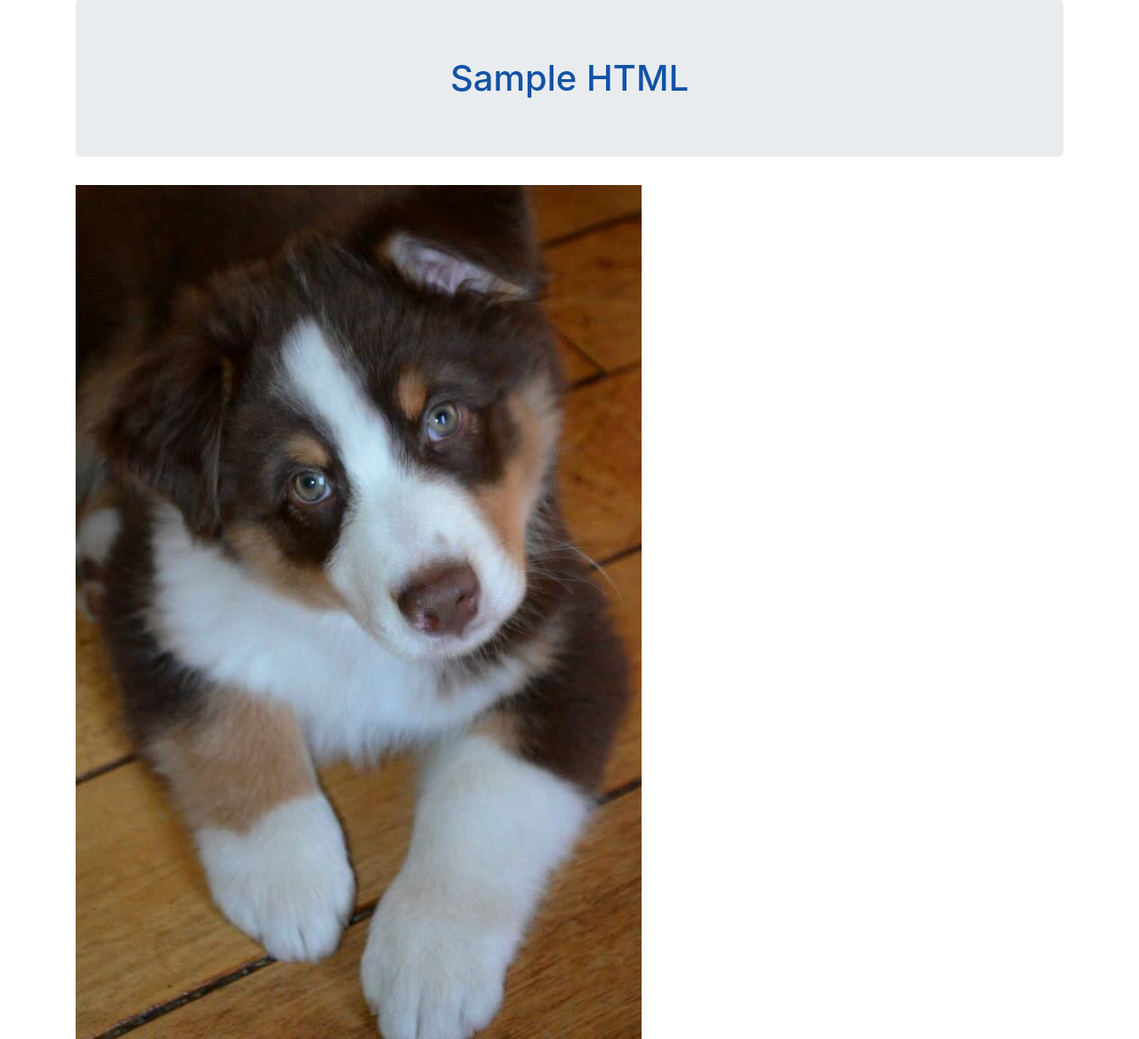
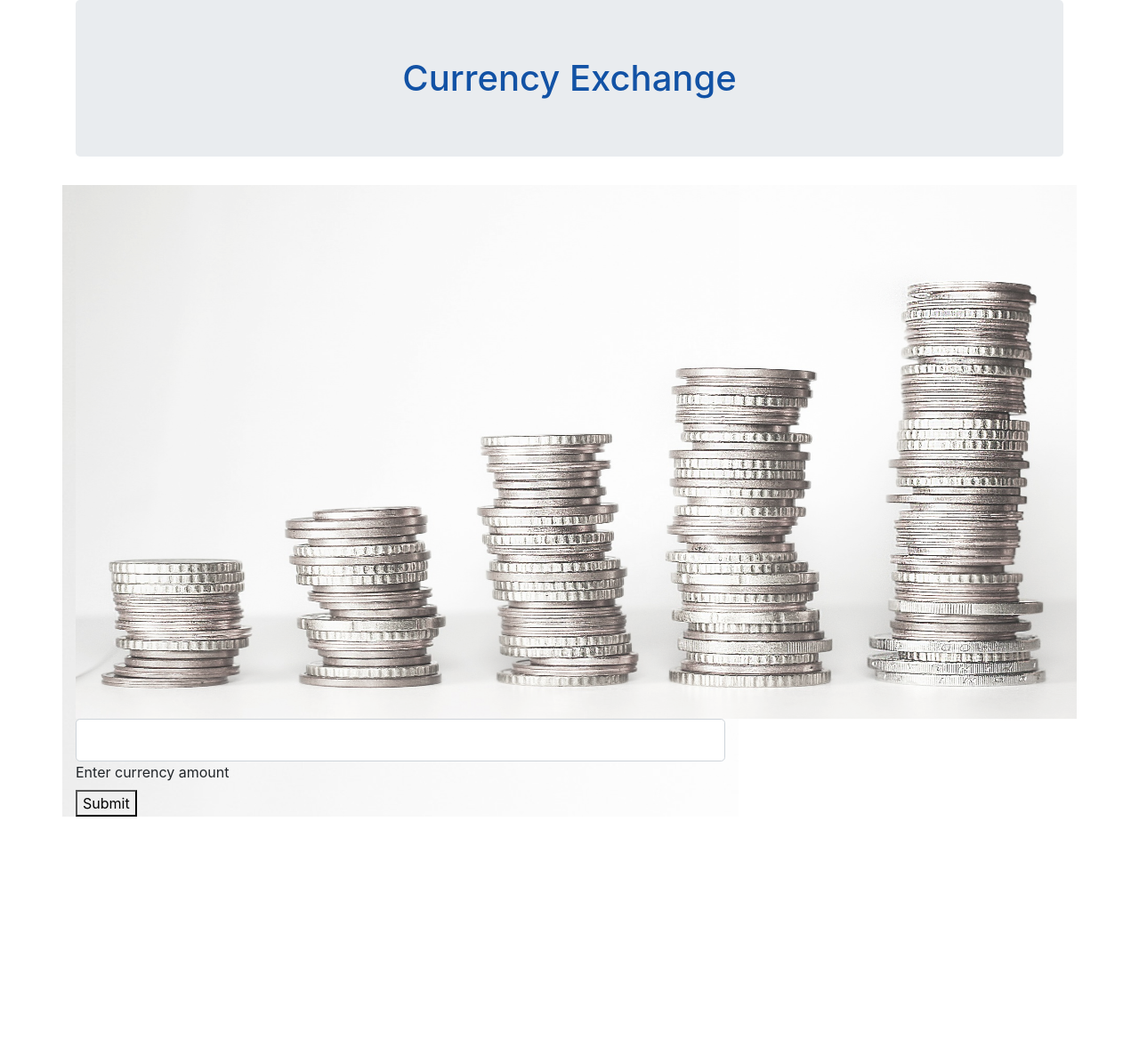
Before and after one commit to cschweig2/currency-exchange, a website built with webpack: page src/index.html in a window 1280 px wide. Shown: the whole page at 89% size. After the commit the page ends 918 px from the top, so only its background shows below. Built offline with nearby package versions, Linux system fonts and the light colour scheme.

Commit message:
add user input form and basic styling

```diff
--- a/src/css/styles.css
+++ b/src/css/styles.css
@@ -2,3 +2,18 @@ h1 {
   color: rgb(18, 82, 165);
   text-align: center;
 }
+
+img {
+  height: 600px;
+  width: 1125px;
+  opacity: 80%;
+}
+
+.col-8 {
+  background-image: url("./../assets/images/money.jpg")
+}
+
+.form-lg {
+  margin-left: auto;
+  margin-right: auto;
+}
--- a/src/index.html
+++ b/src/index.html
@@ -3,11 +3,21 @@
 <head>
   <meta charset="UTF-8">
   <meta name="viewport" content="width=device-width, initial-scale=1.0">
-  <title>Sample HTML</title>
+  <title>Currency Exchange</title>
 </head>
 <body>
   <div class="container">
-    <h1 class="jumbotron">Sample HTML</h1>
-    <img src="assets/images/puppy.jpg" alt="Photo of puppy">
+    <h1 class="jumbotron">Currency Exchange</h1>
+    <div class="row">
+      <div class="col-8">
+        <img src="assets/images/money.jpg" alt="Photo of stacked coins">
+        <div class="md-form form-lg">
+          <input type="number" id="currency" class="form-control form-control-lg">
+          <label for="currency">Enter currency amount</label>
+          <br>
+          <button type="submit" class="button">Submit</button>
+        </div>
+      </div>
+    </div>
   </div>
 </body>
--- a/src/main.js
+++ b/src/main.js
@@ -3,4 +3,4 @@ import 'bootstrap';
 import 'bootstrap/dist/css/bootstrap.min.css';
 import './css/styles.css';
 
-$("#hello").text();
+$("hello");
```
Also changed, not shown: src/assets/images/money.jpg (added), src/assets/images/puppy.jpg (deleted).
